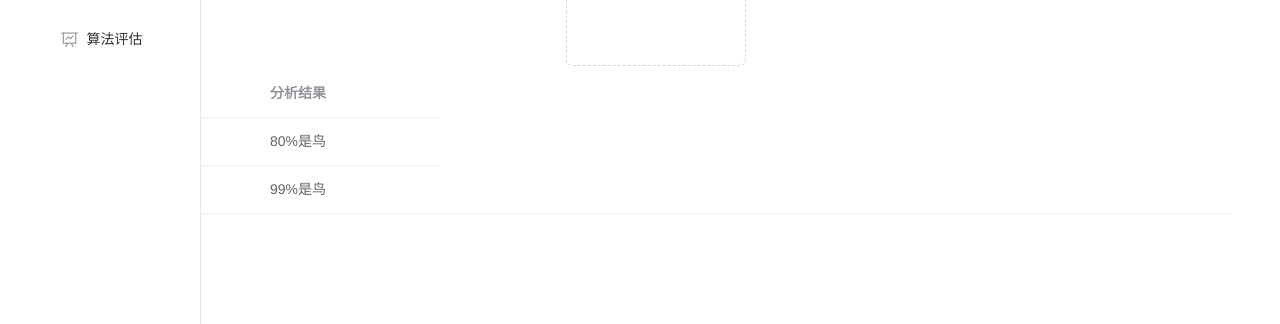
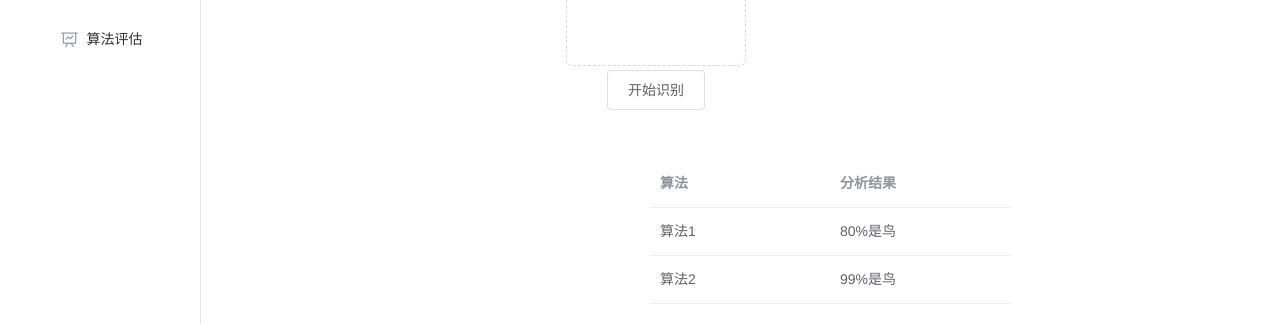
Before and after one commit to Smilehahacc/bird, a Vue app in the folder bird-vue/: page /#/algorithm in a window 1280 px wide. Shown: the part 290-614 px from the top of the page. Built offline with nearby package versions, Linux system fonts and the light colour scheme; what iview would draw is missing.

Commit message:
算法评估板块—调布局

```diff
--- a/bird-vue/src/views/main/modular/Algorithm.vue
+++ b/bird-vue/src/views/main/modular/Algorithm.vue
@@ -12,10 +12,13 @@
       <img v-if="imageUrl" :src="imageUrl" class="avatar" />
       <i v-else class="el-icon-plus avatar-uploader-icon"></i>
     </el-upload>
+    <el-button @click="clean">开始识别</el-button>
+    <div class='biaoge'>
     <el-table :data="tableData" style="width: 100%">
       <el-table-column prop="date" label='算法' width="180"></el-table-column>
       <el-table-column prop="name" label='分析结果' width="180"></el-table-column>
     </el-table>
+    </div>
   </div>
 </template>
 
@@ -80,4 +83,9 @@ export default {
   height: 178px;
   display: block;
 }
+.biaoge {
+  position:absolute;
+  left:650px;
+  top:450px;
+}
 </style>
```
